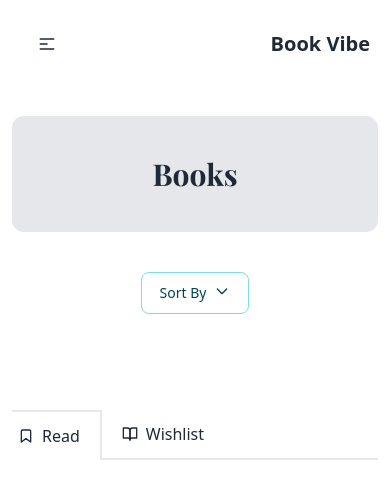
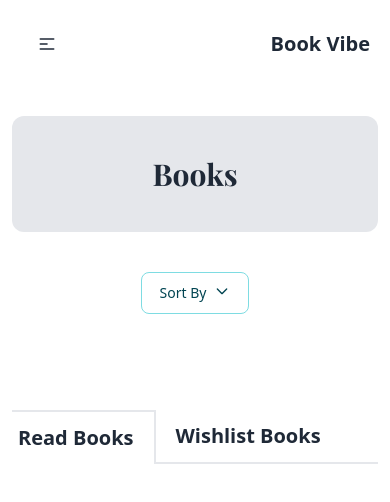
Before and after one commit to sadekcric/assignment-8-book-review, a React (Vite) app: page /list in a window 390 px wide. Shown: the top 502 px of the page. Built offline with nearby package versions, Linux system fonts and the light colour scheme; a web font is replaced by a local one.

Commit message:
mobile responsive done

```diff
--- a/src/Components/ReadCart.jsx
+++ b/src/Components/ReadCart.jsx
@@ -17,7 +17,7 @@ const ReadCart = ({ read }) => {
 
         <p className="lg:text-lg font-semibold">By: {author} </p>
 
-        <div className="flex gap-5 items-center">
+        <div className="grid grid-cols-1 lg:flex gap-5 items-center">
           <p className="lg:text-lg font-bold">Tag</p>
 
           <p className="lg:text-lg bg-[#23BE0A] bg-opacity-30 text-[#23BE0A] font-semibold px-6 py-2 rounded-full">#{tags[0]}</p>
@@ -31,7 +31,7 @@ const ReadCart = ({ read }) => {
           </p>
         </div>
 
-        <div className="flex items-center gap-8">
+        <div className="grid grid-cols-1 lg:flex items-center gap-8">
           <p className="flex items-center gap-1 lg:text-lg">
             <span>
               <RiGroupLine />
@@ -48,7 +48,7 @@ const ReadCart = ({ read }) => {
 
         <div className="w-full border-b"></div>
 
-        <div className="flex items-center gap-8">
+        <div className="grid grid-cols-1 lg:flex items-center gap-8">
           <p className="bg-[#328EFF] bg-opacity-30 text-[#328EFF] font-semibold px-6 py-2 rounded-full">Category: {category}</p>
 
           <p className="bg-[#FFAC33] bg-opacity-30 text-[#FFAC33] font-semibold px-6 py-2 rounded-full">Rating: {rating}</p>
--- a/src/Components/WishListCart.jsx
+++ b/src/Components/WishListCart.jsx
@@ -15,7 +15,7 @@ const WishListCart = ({ book }) => {
 
         <p className="lg:text-lg font-semibold">By: {author} </p>
 
-        <div className="flex gap-5 items-center">
+        <div className="grid grid-col-1 lg:flex gap-5 items-center">
           <p className="lg:text-lg font-bold">Tag</p>
 
           <p className="lg:text-lg bg-[#23BE0A] bg-opacity-30 text-[#23BE0A] font-semibold px-6 py-2 rounded-full">#{tags[0]}</p>
@@ -29,7 +29,7 @@ const WishListCart = ({ book }) => {
           </p>
         </div>
 
-        <div className="flex items-center gap-8">
+        <div className="grid grid-col-1 lg:flex items-center gap-8">
           <p className="flex items-center gap-1 lg:text-lg">
             <span>
               <RiGroupLine />
@@ -46,7 +46,7 @@ const WishListCart = ({ book }) => {
 
         <div className="w-full border-b"></div>
 
-        <div className="flex items-center gap-8">
+        <div className="grid grid-col-1 lg:flex items-center gap-8">
           <p className="bg-[#328EFF] bg-opacity-30 text-[#328EFF] font-semibold px-6 py-2 rounded-full">Category: {category}</p>
 
           <p className="bg-[#FFAC33] bg-opacity-30 text-[#FFAC33] font-semibold px-6 py-2 rounded-full">Rating: {rating}</p>
--- a/src/pages/ListedBooks.jsx
+++ b/src/pages/ListedBooks.jsx
@@ -30,19 +30,7 @@ const ListedBooks = () => {
                 active === 0 ? "border-2 border-b-0" : "border-b-2"
               }  dark:border-gray-600 dark:text-gray-600`}
             >
-              <svg
-                xmlns="http://www.w3.org/2000/svg"
-                viewBox="0 0 24 24"
-                fill="none"
-                stroke="currentColor"
-                strokeWidth="2"
-                strokeLinecap="round"
-                strokeLinejoin="round"
-                className="w-4 h-4"
-              >
-                <path d="M19 21l-7-5-7 5V5a2 2 0 0 1 2-2h10a2 2 0 0 1 2 2z"></path>
-              </svg>
-              <span>Read</span>
+              <span className="text-xl font-semibold">Read Books</span>
             </Link>
             <Link
               to="wish"
@@ -51,23 +39,10 @@ const ListedBooks = () => {
                 active === 1 ? "border-2 border-b-0" : "border-b-2"
               }  dark:border-gray-600 dark:text-gray-600`}
             >
-              <svg
-                xmlns="http://www.w3.org/2000/svg"
-                viewBox="0 0 24 24"
-                fill="none"
-                stroke="currentColor"
-                strokeWidth="2"
-                strokeLinecap="round"
-                strokeLinejoin="round"
-                className="w-4 h-4"
-              >
-                <path d="M2 3h6a4 4 0 0 1 4 4v14a3 3 0 0 0-3-3H2z"></path>
-                <path d="M22 3h-6a4 4 0 0 0-4 4v14a3 3 0 0 1 3-3h7z"></path>
-              </svg>
-              <span>Wishlist</span>
+              <span className="text-xl font-semibold">Wishlist Books</span>
             </Link>
           </div>
-          <div className=" absolute border-b-2 w-full bottom-0 left-52"></div>
+          <div className=" absolute border-b-2 w-full bottom-0 left-[305px]"></div>
         </div>
       </div>
 
--- a/src/utils/localStor.js
+++ b/src/utils/localStor.js
@@ -16,11 +16,11 @@ const setItem = (book) => {
   const isExist = items.find((item) => item.bookId === book.bookId);
 
   if (isExist) {
-    toast.error("Book Already Read!");
+    toast.error("You have already this Book");
   } else {
     items.push(book);
     localStorage.setItem("books", JSON.stringify(items));
-    toast.success("Successfully added!");
+    toast.success("Book Added to Read List");
   }
 };
 
@@ -44,16 +44,16 @@ const setWishList = (book) => {
   const filterInRead = reads.find((b) => b.bookId === book.bookId);
 
   if (filterInRead) {
-    toast.error("Book already Read");
+    toast.error("You have already this Book");
   } else {
     const WishList = getWish.find((item) => item.bookId === book.bookId);
 
     if (!WishList) {
       getWish.push(book);
       localStorage.setItem("wishList", JSON.stringify(getWish));
-      toast.success("Successfully added!");
+      toast.success("Books Added to Wishlist Successfully!");
     } else {
-      toast.error("Item is Already Listed");
+      toast.error("Books Already Listed Wishlist.");
     }
   }
 };
```
